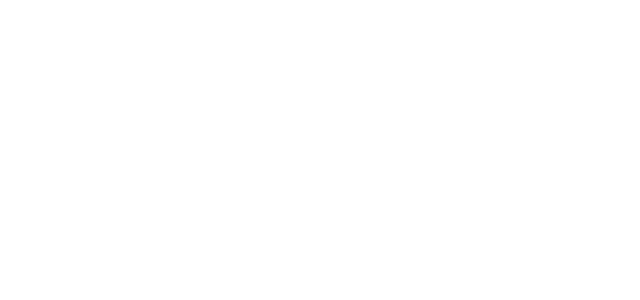
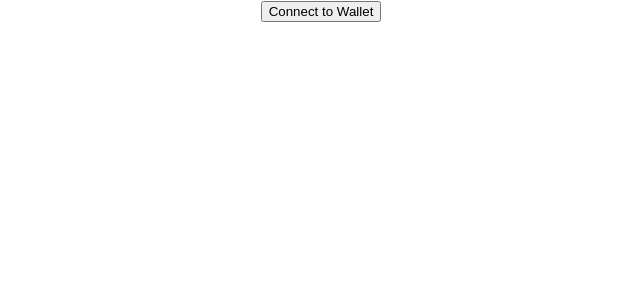
Before and after one commit to haianhltr/solana_funding_dApp, a React (Create React App) app in the folder frontend/: page / in a window 1280 px wide. Shown: the top 300 px of the page, without its empty margins (319-959 px from the left). Built offline with nearby package versions, Linux system fonts and the light colour scheme.

Commit message:
connect button logic

```diff
--- a/frontend/src/App.js
+++ b/frontend/src/App.js
@@ -26,12 +26,18 @@ const App = () => {
 
   //function for connecting wallet
   const connectWallet = async () => {
-
+    const {solana} = window;
+    if(solana)
+    {
+      const response = await solana.connect()
+      console.log('Connected with public key:', response.publicKey.toString())
+      setWalletAddress(response.publicKey.toString())
+    }
   }
 
-  const renderNotConnectContainer = () => {
-    <button onClick={connectWallet}>Connect to wallet</button>
-  };
+  const renderNotConnectedContainer = () => (
+		<button onClick={connectWallet}>Connect to Wallet</button>
+	);
 
   useEffect(() => {
     //run when page is loaded
@@ -44,7 +50,7 @@ const App = () => {
   }, []);
 
   return (
-  <div className="App">{!walletAddress && renderNotConnectContainer()}</div>
+  <div className="App">{!walletAddress && renderNotConnectedContainer()}</div>
   )
 };
 
```
